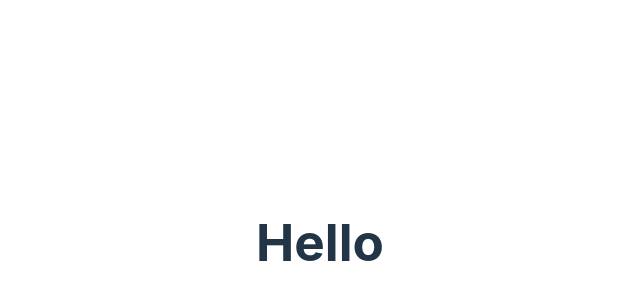
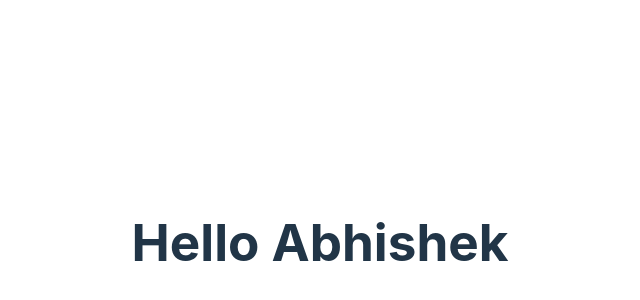
Before and after one commit to abhiprof/udoyApp_FE, a React (Vite) app: page / in a window 1280 px wide. Shown: the part 158-458 px from the top of the page, without its empty margins (320-960 px from the left). Built offline with nearby package versions, Linux system fonts and the light colour scheme.

Commit message:
changes in app

```diff
--- a/src/App.jsx
+++ b/src/App.jsx
@@ -13,7 +13,7 @@ function App() {
   return (
     <>
       <div>
-        <h1>Hello</h1>
+        <h1>Hello Abhishek</h1>
       </div>
     </>
   )
```
